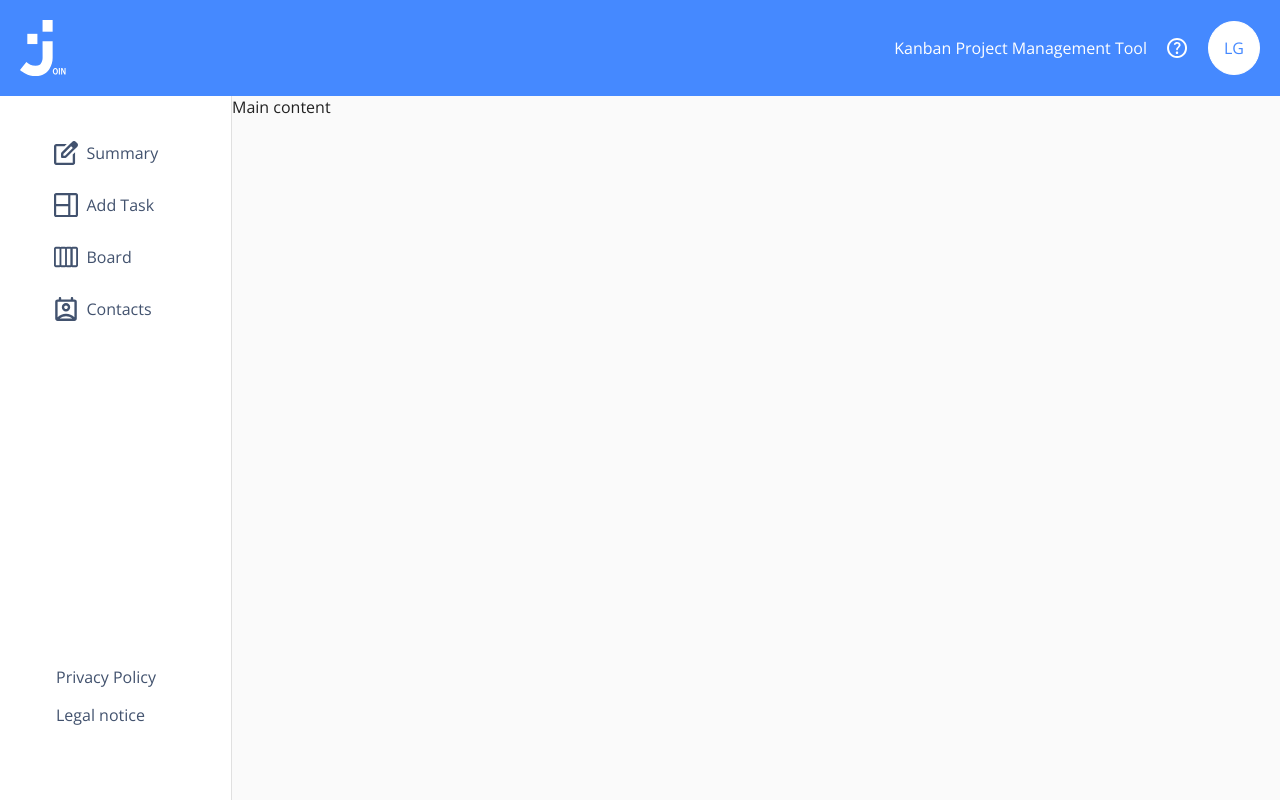
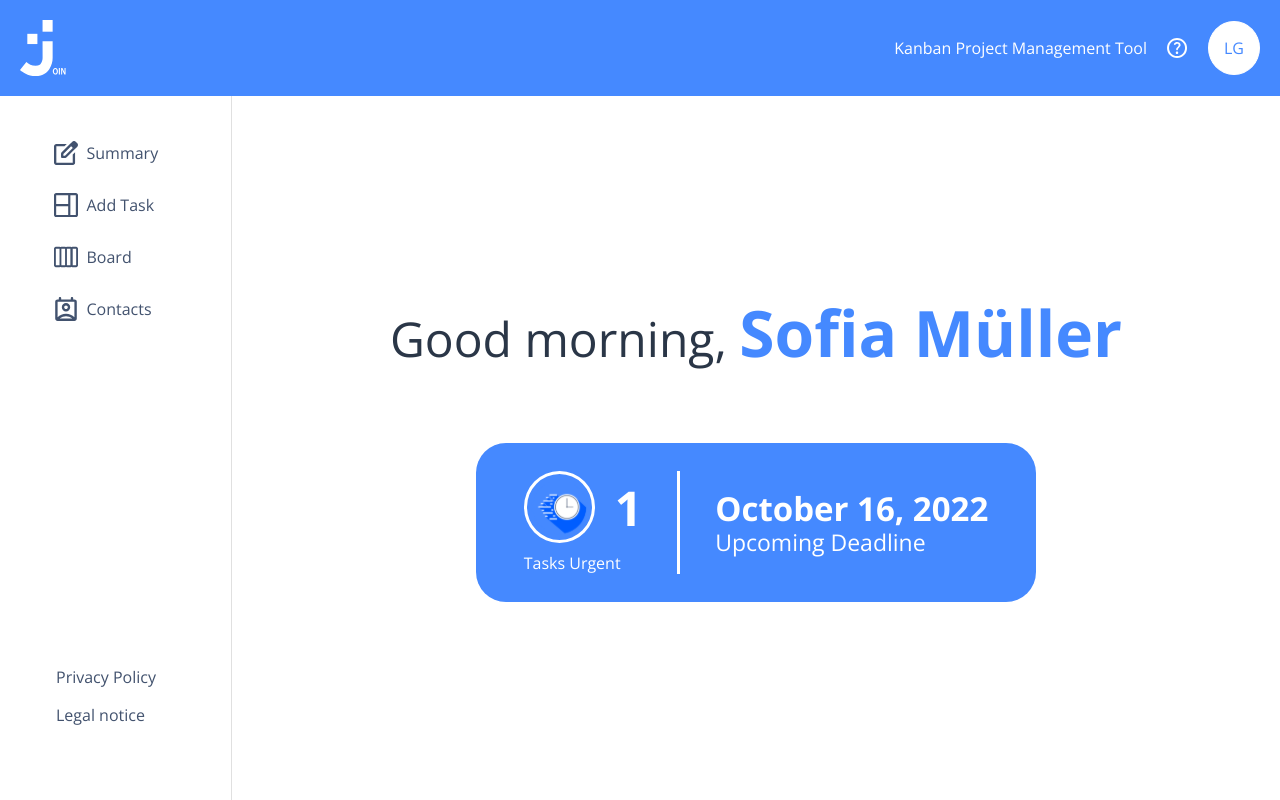
Before and after one commit to leongrx/Join, an Angular app: page /summaryuser in a window 1280 px wide. Built offline with nearby package versions, Linux system fonts and the light colour scheme.

Commit message:
started summaryuser main content

```diff
--- a/src/app/maincomponents/summary/summaryuser/summaryuser.component.html
+++ b/src/app/maincomponents/summary/summaryuser/summaryuser.component.html
@@ -1,28 +1,28 @@
 <header>
-    <img class="summaryuser-logo" src="./assets/img/logo-white.svg">
+  <img class="summaryuser-logo" src="./assets/img/logo-white.svg" />
   <div class="summary-header-rightside">
     <span>Kanban Project Management Tool</span>
-        <img class="summaryuser-help" src="./assets/img/help.svg">
+    <img class="summaryuser-help" src="./assets/img/help.svg" />
     <span>LG</span>
   </div>
 </header>
 <mat-drawer-container class="summaryuser-container">
   <mat-drawer mode="side" opened class="side-container">
     <div class="side-menu-container">
-        <div class="side-menu">
-            <img src="./assets/img/summary-icon.svg">
+      <div class="side-menu" tabindex="0">
+        <img src="./assets/img/summary-icon.svg" />
         <span>Summary</span>
       </div>
-        <div class="side-menu">
-            <img src="./assets/img/addTask-icon.svg">
+      <div class="side-menu" tabindex="0">
+        <img src="./assets/img/addTask-icon.svg" />
         <span>Add Task</span>
       </div>
-        <div class="side-menu">
-            <img src="./assets/img/board-icon.svg">
+      <div class="side-menu" tabindex="0">
+        <img src="./assets/img/board-icon.svg" />
         <span>Board</span>
       </div>
-        <div class="side-menu">
-            <img src="./assets/img/contacts-icon.svg">
+      <div class="side-menu" tabindex="0">
+        <img src="./assets/img/contacts-icon.svg" />
         <span>Contacts</span>
       </div>
     </div>
@@ -31,5 +31,24 @@
       <a href="">Legal notice</a>
     </div>
   </mat-drawer>
-  <mat-drawer-content>Main content</mat-drawer-content>
+  <mat-drawer-content>
+    <p class="summaryuser-greeting">Good morning, <span>Sofia Müller</span></p>
+    <div class="summaryuser-secondline">
+      <div class="summaryuser-secondline-left">
+        <div class="summaryuser-secondline-tasksurgent">
+          <div class="summaryuser-secondline-iconcontainer">
+            <img src="./assets/img/tasksUrgent-icon.svg" />
+            <span>1</span>
+          </div>
+          <p>Tasks Urgent</p>
+        </div>
+        <div class="summaryuser-secondline-right">
+            <span>October 16, 2022</span>
+            <p>Upcoming Deadline</p>
+        </div>
+      </div>
+      <div></div>
+    </div>
+    <div></div>
+  </mat-drawer-content>
 </mat-drawer-container>
--- a/src/app/maincomponents/summary/summaryuser/summaryuser.component.scss
+++ b/src/app/maincomponents/summary/summaryuser/summaryuser.component.scss
@@ -4,9 +4,11 @@ $main-blue: #4589ff;
 $white: #ffffff;
 $grey: #42526e;
 $input-border: #d1d1d1;
-$grey-blue: #D2E3FF;
+$grey-blue: #d2e3ff;
+$night-blue: #2A3647;
 
 $header-height: 96px;
+$transition: all 225ms ease-in-out;
 
 header {
   display: flex;
@@ -54,6 +56,14 @@ header {
 
 .mat-drawer-container {
   height: calc(100vh - #{$header-height});
+  background-color: unset;
+}
+
+.mat-drawer-content {
+  display: flex;
+  flex-direction: column;
+  justify-content: center;
+  align-items: center;
 }
 
 .side-container {
@@ -62,6 +72,78 @@ header {
   align-items: center;
   padding: 38px 0 66px 0;
   width: 232px;
+}
+
+.summaryuser-secondline {
+  display: flex;
+  margin-top: 72px;
+}
+
+.summaryuser-greeting {
+  font-size: 48px;
+  line-height: 58px;
+  letter-spacing: 0em;
+  text-align: left;
+  color: $night-blue;
+
+  span {
+    font-size: 64px;
+    font-weight: 700;
+    line-height: 77px;
+    letter-spacing: 0em;
+    text-align: left;
+    color: $main-blue;
+  }
+}
+
+.summaryuser-secondline-tasksurgent {
+  display: flex;
+  flex-direction: column;
+  border-right: 3px solid $white;
+  gap: 9px;
+  padding-right: 35px;
+}
+
+.summaryuser-secondline-right {
+  display: flex;
+  flex-direction: column;
+  padding-left: 35px;
+
+  span {
+    font-size: 33px;
+    font-weight: 700;
+    line-height: 39.6px;
+  }
+
+  p {
+    font-size: 23px;
+    line-height: 27.6px;
+  }
+}
+
+.summaryuser-secondline-iconcontainer {
+  display: flex;
+  align-items: center;
+  gap: 20px;
+  img {
+    width: 65px;
+    border: 3px solid $white;
+    border-radius: 100%;
+  }
+
+  span {
+    font-size: 48px;
+    font-weight: 700;
+  }
+}
+
+.summaryuser-secondline-left {
+  display: flex;
+  align-items: center;
+  padding: 28px 48px;
+  background-color: $main-blue;
+  border-radius: 30px;
+  color: $white;
 }
 
 .side-menu-container {
@@ -98,6 +180,10 @@ header {
     background-color: $grey-blue;
   }
 
+  &:focus {
+    transition: all 225ms ease-in-out;
+    background-color: $grey-blue;
+  }
 }
 
 .side-servicelinks {
@@ -113,7 +199,9 @@ header {
     margin-left: 48px;
 
     &:hover {
+      transition: $transition;
       cursor: pointer;
+      color: $light-blue-hover;
     }
   }
 }
```
Also changed, not shown: src/assets/img/tasksUrgent-icon.svg (added). Lines whose indentation alone changed are shown as unchanged.
